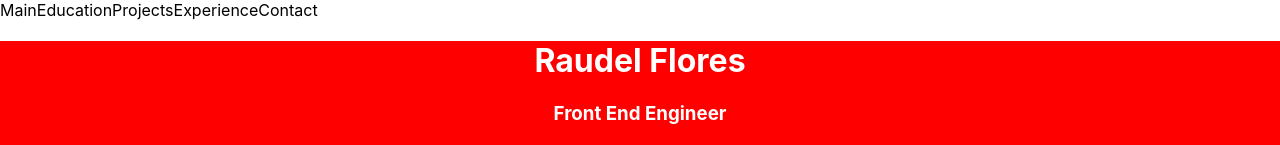
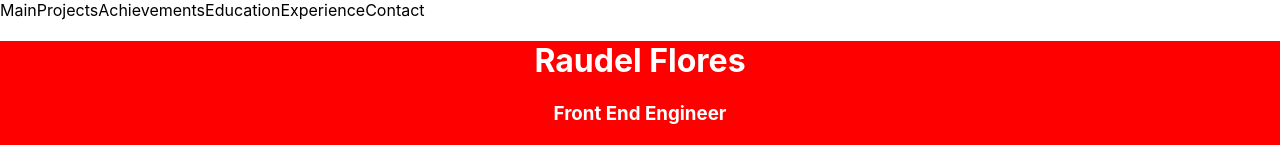
Before and after one commit to raudelf/my-portfolio, a React (Create React App) app: page / in a window 1280 px wide. Shown: the top 145 px of the page. Built offline with nearby package versions, Linux system fonts and the light colour scheme.

Commit message:
added in a few more links and re-arranged some

```diff
--- a/src/components/Navigation.js
+++ b/src/components/Navigation.js
@@ -15,19 +15,27 @@ const Navigation = () => {
 
                 <Link
                 activeClass='active'
+                to='projects'
+                spy= {true}
+                smooth= {true}
+                offset= {0}
+                duration= {500}>Projects</Link>
+
+                <Link
+                activeClass='active'
+                to='achievements'
+                spy= {true}
+                smooth= {true}
+                offset= {0}
+                duration= {500}>Achievements</Link>
+
+                <Link
+                activeClass='active'
                 to='education'
                 spy= {true}
                 smooth= {true}
                 offset= {0}
                 duration= {500}>Education</Link>
-
-                <Link
-                activeClass='active'
-                to='projects'
-                spy= {true}
-                smooth= {true}
-                offset= {0}
-                duration= {500}>Projects</Link>
 
                 <Link
                 activeClass='active'
```
